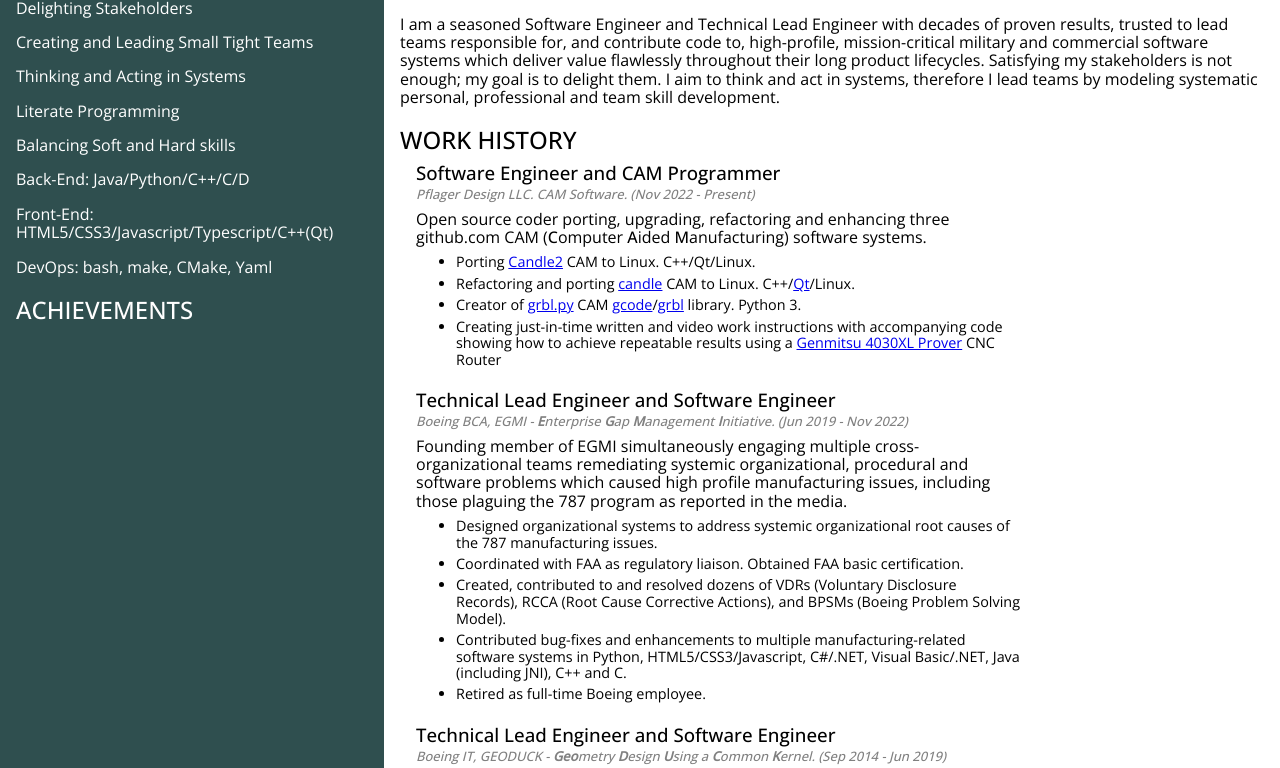
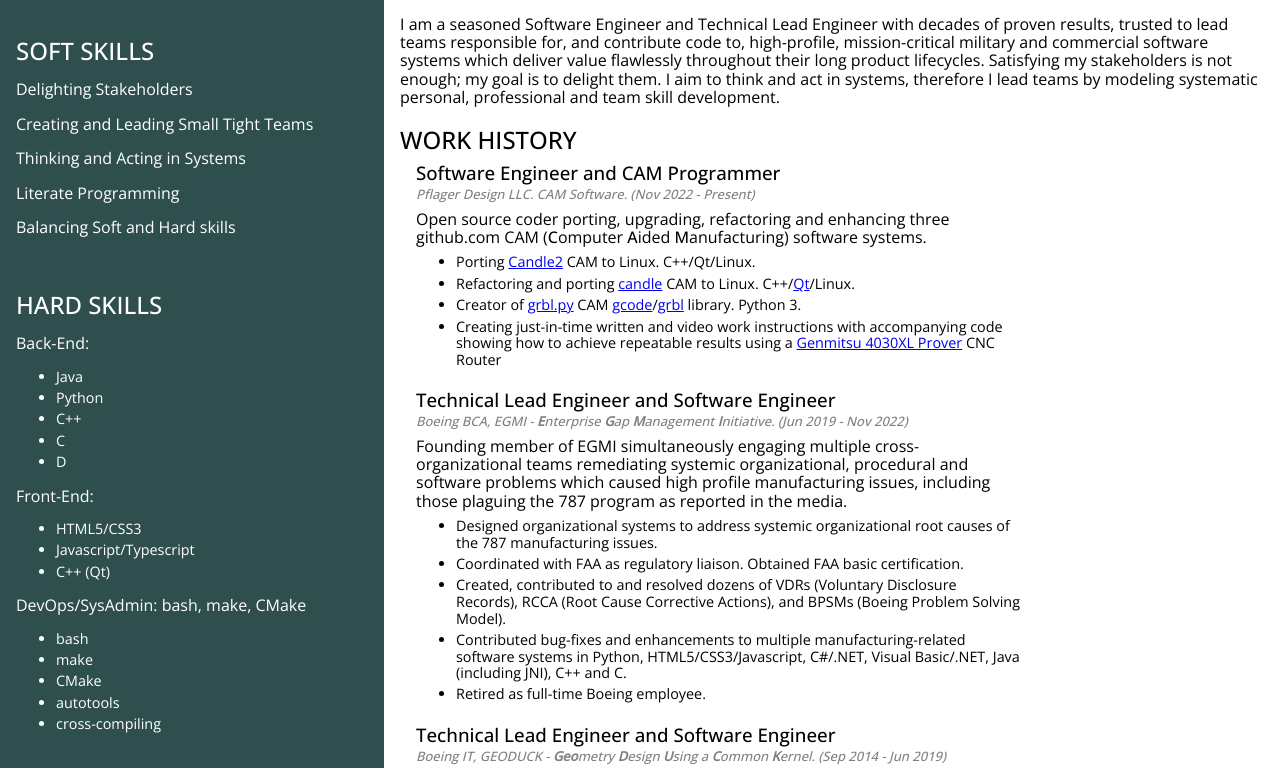
Before and after one commit to pflagerd/pflagerd.github.io, a plain HTML site: page index.html in a window 1280 px wide. Shown: the part 81-849 px from the top of the page. Drawn offline with nearby package versions, Linux system fonts and the light colour scheme.

Commit message:
More skills work.

```diff
--- a/index.html
+++ b/index.html
@@ -11,20 +11,42 @@
     <body>
         <main>
             <aside>
+                <section id="achievements">
+                    <h2>ACHIEVEMENTS</h2>
+                    <p></p>
+                </section>
+                <br>
                 <section id="skills">
-                    <h2>SKILLS</h2>
+                    <h2>SOFT SKILLS</h2>
                     <p>Delighting Stakeholders</p>
                     <p>Creating and Leading Small Tight Teams</p>
                     <p>Thinking and Acting in Systems</p>
                     <p>Literate Programming</p>
                     <p>Balancing Soft and Hard skills</p>
-                    <p>Back-End: Java/Python/C++/C/D</p>
-                    <p>Front-End: HTML5/CSS3/Javascript/Typescript/C++(Qt)</p>
-                    <p>DevOps: bash, make, CMake, Yaml</p>
-                </section>
-                <section id="achievements">
-                    <h2>ACHIEVEMENTS</h2>
-                    <p></p>
+                    <br>
+                    <h2>HARD SKILLS</h2>
+                    <p>Back-End:</p>
+                    <ul>
+                        <li>Java</li>
+                        <li>Python</li>
+                        <li>C++</li>
+                        <li>C</li>
+                        <li>D</li>
+                    </ul>
+                    <p>Front-End:</p>
+                    <ul>
+                        <li>HTML5/CSS3</li>
+                        <li>Javascript/Typescript</li>
+                        <li>C++ (Qt)</li>
+                    </ul>
+                    <p>DevOps/SysAdmin: bash, make, CMake</p>
+                    <ul>
+                        <li>bash</li>
+                        <li>make</li>
+                        <li>CMake</li>
+                        <li>autotools</li>
+                        <li>cross-compiling</li>
+                    </ul>
                 </section>
             </aside>
             <article>
```
